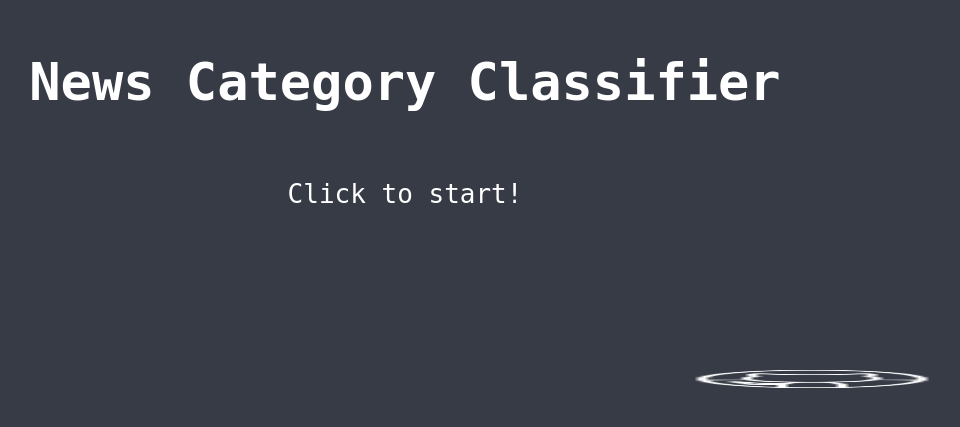
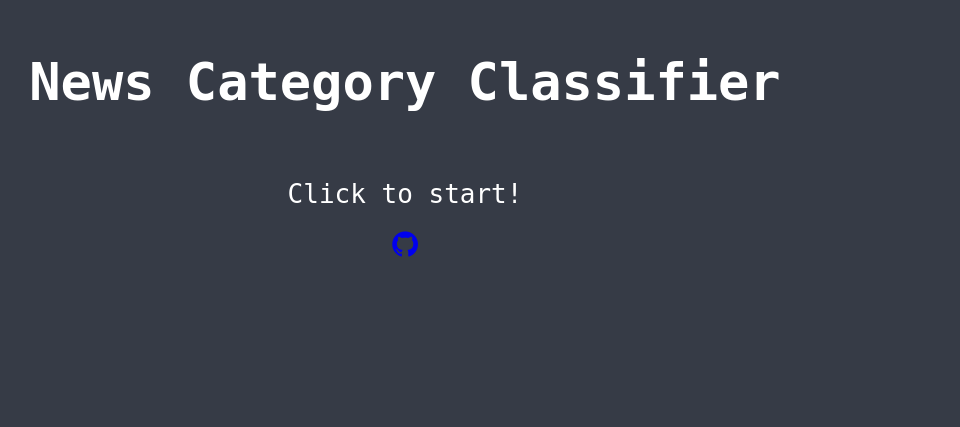
Before and after one commit to matomoniwano/News-Category-Classifier, a Flask app: page / in a window 1280 px wide. Shown: the top 427 px of the page, without its empty margins (235-1195 px from the left). Run offline with Flask 2, Linux system fonts and the light colour scheme.

Commit message:
added github link

```diff
--- a/static/css/main.css
+++ b/static/css/main.css
@@ -71,8 +71,11 @@ a:visited {
     color: rgb(255, 255, 255);
    }
 
-footer{
-    font-size: small;
-    text-align: right;
-    margin:  100px;
-}
+
+a.fa-github {
+    padding: 5px;
+    font-size: 30px;
+    width: 200px;
+    text-align: center;
+    text-decoration: none;
+  }
--- a/templates/home.html
+++ b/templates/home.html
@@ -3,14 +3,14 @@
    <meta charset="UTF-8">
    <title>Agenda.ge News Category Classifier Home</title>
    <link rel="stylesheet" href="{{ url_for('static', filename='css/main.css') }}">
+   <link rel="stylesheet" href="https://cdnjs.cloudflare.com/ajax/libs/font-awesome/4.7.0/css/font-awesome.min.css">
    <body>
       <h3>News Category Classifier</h3>
       <br>
       <a class="home" target="_top" href="start">Click to start!</a>
    </body>
    <footer>
-      <a href="https://github.com/matomoniwano/News-Category-Classifier/">
-      <img src="https://raw.githubusercontent.com/matomoniwano/News-Category-Classifier/master/image/github.png" alt="github" width="20" height="20">
-    </a>
+      <br>
+      <a href="https://github.com/matomoniwano/News-Category-Classifier/" class="fa fa-github"></a>
    </footer>
 </html>
--- a/templates/index.html
+++ b/templates/index.html
@@ -3,6 +3,7 @@
    <meta charset="UTF-8">
    <title>Agenda.ge News Category Classifier</title>
    <link rel="stylesheet" href="{{ url_for('static', filename='css/main.css') }}">
+   <link rel="stylesheet" href="https://cdnjs.cloudflare.com/ajax/libs/font-awesome/4.7.0/css/font-awesome.min.css">
    <body>
       <a target="_top" href="start"><h3>News Category Classifier</h3></a>
       <p>Convert any text into following categories: <br><br>"POLITICS", "ECONOMY-BUSINESS", "SOCIETY-EDUCATION", "JUSTICE", "CULTURE","SPORT"</p>
@@ -30,8 +31,7 @@
       </form>
    </body>
    <footer>
-      <a href="https://github.com/matomoniwano/News-Category-Classifier/">
-      <img src="https://raw.githubusercontent.com/matomoniwano/News-Category-Classifier/master/image/github.png" alt="github"  width="5" height="100">
-      </a>
+      <br>
+      <a href="https://github.com/matomoniwano/News-Category-Classifier/" class="fa fa-github" size = "100"></a>
    </footer>
 </html>
```
